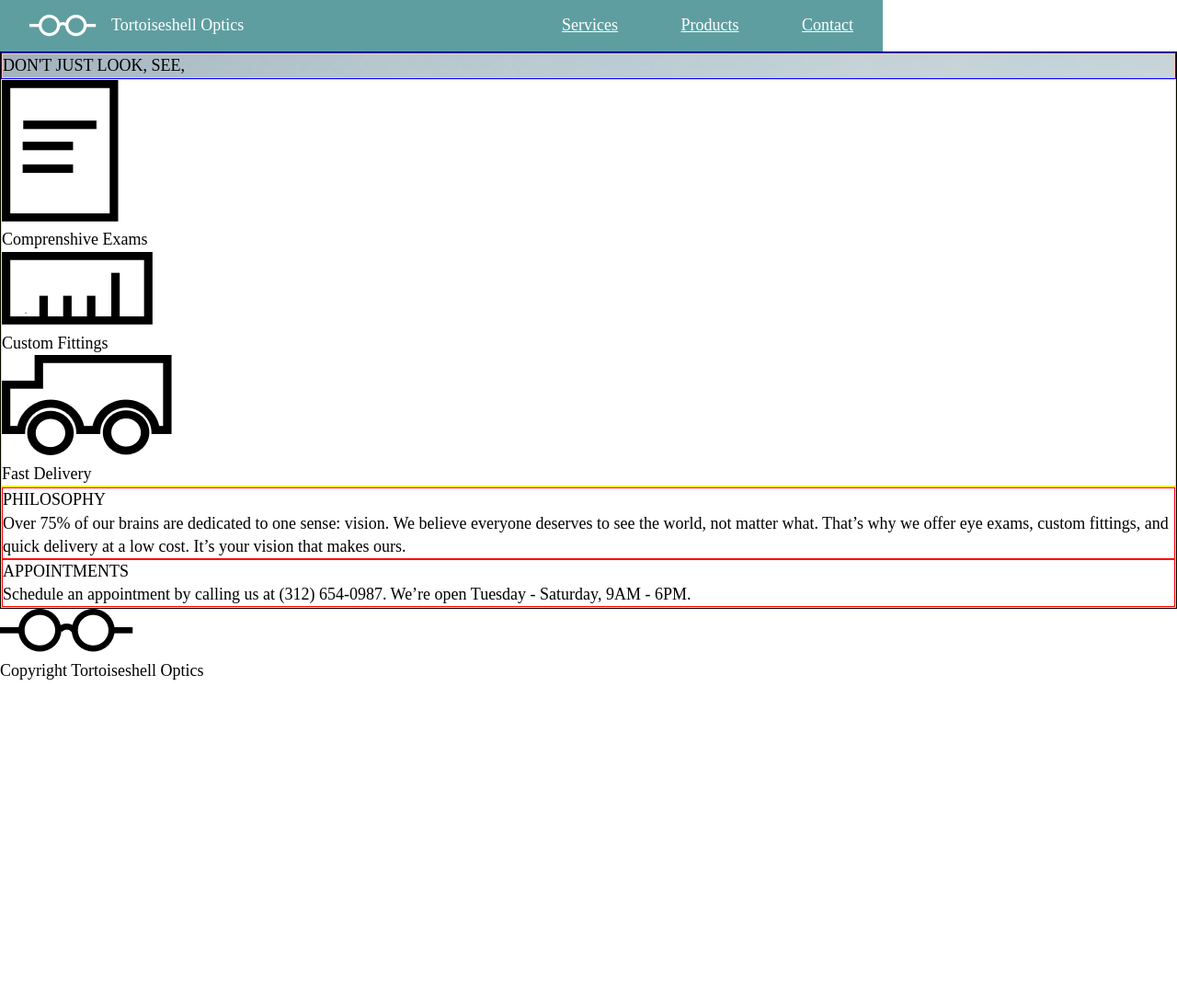
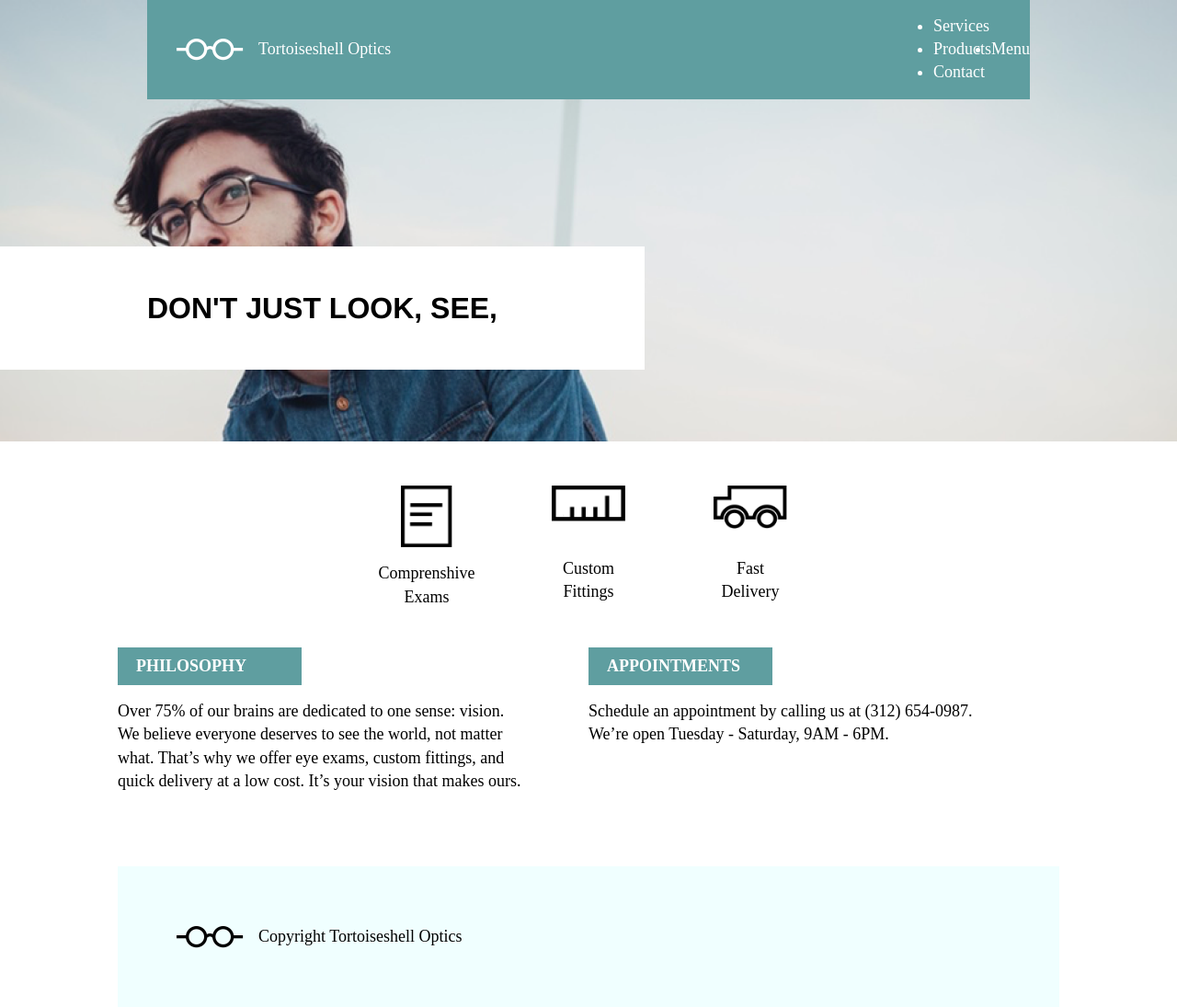
Before and after one commit to smithna84/Tortoiseshell, a plain HTML site: page index.html in a window 1280 px wide. Shown: the whole page at 92% size. Before the commit the page ends 800 px from the top, so only its background shows below. Drawn offline with Linux system fonts and the light colour scheme.

Commit message:
index and style updated, almost complete

```diff
--- a/Resources/CSS/style.css
+++ b/Resources/CSS/style.css
@@ -9,63 +9,138 @@ body{
 /* Header Style */
 
 #header{
-  display: flex;
-  flex-direction: row;
-  align-items: center;
-  align-content: center;
-  width: 960px;
-  color: white;
-  background-color: cadetblue;
-  top: 1rem;
-}
-
-#header img{
-  height: 1.5rem;
-  margin: 1rem 1rem 1rem 2rem;
-}
-
-#header h1{
-  font: helvetica;
+  background-image: url(../Images/glasses-bg.png);
+  background-repeat: no-repeat;
+  background-position: center;
+  background-size: cover;
+  height: 30rem;
 }
 
 .container{
-  text-align: right;
-  flex-grow: 1;
+  max-width: 960px;
+  margin: auto;
 }
 
-.container span{
-  display: inline-block;
+nav div{
+  display: flex;
+  align-items: center;
 }
 
-.container a{
-  font: helvetica;
+nav img{
+  height: 1.5rem;
+  margin-left: 2rem;
+  margin-right: 1rem;
+}
+
+nav{
+  padding: 1rem 0;
+  background-color: cadetblue;
   color: white;
-  margin: 1rem 2rem;
+  display: flex;
+  align-items: center;
+  justify-content: space-between;
+}
+
+.menu{
+  color: white;
+}
+
+ul{
+  display: block;
+  list-style-type: disc;
+  color: white;
+}
+
+#header .flex{
+  justify-content: flex-end;
+}
+
+.flex{
+  display: flex;
+  justify-content: flex-end;
+}
+
+.main-banner{
+  background-color: white;
+  padding: 1.5rem 5rem;
+  display: inline-block;
+  margin-top: 10rem;
+  margin-right: -2rem;
+  line-height: 2.4rem;
+}
+
+.main-banner h1{
+  font-family: Helvetica;
+  font-weight: bold;
+  font-size: 2rem;
+  line-height: 1.2;
+  margin: 1.5rem 5rem;
+  left: 9rem;
 }
 
 /* Main Content Style */
 
 #content{
-  border: 1px solid black;
-}
-
-.flex-container{
-  background-image: url(../Images/glasses-bg.png);
-  border: 1px solid blue;
-}
-
-.main-banner{
-  border: 1px solid pink;
 }
 
 .supporting{
-  border: 1px solid yellow;
+  display: flex;
+  justify-content: center;
 }
 
-.services{
-  border: 1px solid green;
+.service{
+  display: flex;
+  flex-direction: column;
+  justify-content: space-between;
+  align-items: center;
+  margin: 3rem;
+  width: 5rem;
+  height: 8rem;
+  text-align: center;
+}
+
+.service img.paper-icon{
+  width: 3.5rem;
+}
+
+.service img{
+  width: 5rem;
+  margin-bottom: 1rem;
 }
 
 .info{
-  border: 1px solid red;
+  width: 35%;
+  margin-right: 5%;
+  margin-bottom: 4rem;
 }
+
+.title{
+  background-color: cadetblue;
+  padding: 0.5rem 1.25rem;
+  font-weight: bold;
+  color: white;
+  max-width: 10rem;
+}
+
+.info p{
+  padding: 1rem 0;
+}
+
+p{
+  display: block;
+}
+
+/* Footer Style*/
+
+footer{
+  background-color: azure;
+  padding: 4rem 2rem;
+  display: flex;
+  align-items: center;
+}
+
+footer img{
+  height: 1.5rem;
+  margin-left: 2rem;
+  margin-right: 1rem;
+}
--- a/index.html
+++ b/index.html
@@ -11,40 +11,49 @@
     <!-- Header Section -->
 
     <div id="header">
-      <img src="Resources/Images/logo-white.png">
-      <h1>Tortoiseshell Optics</h1>
       <nav class="container">
-        <span><a href="#">Services</a></span>
-        <span><a href="#">Products</a></span>
-        <span><a href="#">Contact</a></span>
+        <div>
+          <img src="Resources/Images/logo-white.png">
+          <span>Tortoiseshell Optics</span>
+        </div>
+        <div class="menu">
+          <ul>
+            <li> Services</li>
+            <li>Products</li>
+            <li> Contact</li>
+          </ul>
+          <ul class="truncated-menu">
+            <li>Menu</li>
+          </ul>
+        </div>
       </nav>
+      <div class="flex-container">
+        <div class="main-banner">
+          <h1>DON'T JUST LOOK, SEE,</h1>
+        </div>
+      </div>
     </div>
 
     <!-- Main Content Section -->
 
     <div id="content">
-      <div class="flex-container">
-        <div class="main-banner">
-          <h1>DON'T JUST LOOK, SEE,</h1>
-        </div>
-      </div>
       <div class="supporting">
         <div class="service">
-          <img src="Resources/Images/paper-icon.png">
+          <img src="Resources/Images/paper-icon.png" class="paper-icon">
           <h4>Comprenshive Exams</h4>
         </div>
         <div class="service">
-          <img src="Resources/Images/ruler-icon.png">
+          <img src="Resources/Images/ruler-icon.png" class="ruler-icon">
           <h4>Custom Fittings</h4>
         </div>
         <div class="service">
-          <img src="Resources/Images/truck-icon.png">
+          <img src="Resources/Images/truck-icon.png" class="truck-icon">
           <h4>Fast Delivery</h4>
         </div>
       </div>
       <div class="supporting">
         <div class="info">
-          <h3>PHILOSOPHY</h3>
+          <div class="title">PHILOSOPHY</div>
           <p>Over 75% of our brains are dedicated to
             one sense: vision. We believe everyone
             deserves to see the world, not matter what.
@@ -54,7 +63,7 @@
           </p>
         </div>
         <div class="info">
-          <h3>APPOINTMENTS</h3>
+          <div class="title">APPOINTMENTS</div>
           <p>Schedule an appointment by calling us
             at (312) 654-0987. We’re open
             Tuesday - Saturday, 9AM - 6PM.
@@ -64,9 +73,9 @@
     </div>
 
     <!-- Footer Section -->
-    <div id="footer">
+    <footer class="container">
       <img src="Resources/Images/logo-black.png">
       <div>Copyright Tortoiseshell Optics</div>
-    </div>
+    </footer>
   </body>
 </html>
```
Also changed, not shown: 1 other file.
